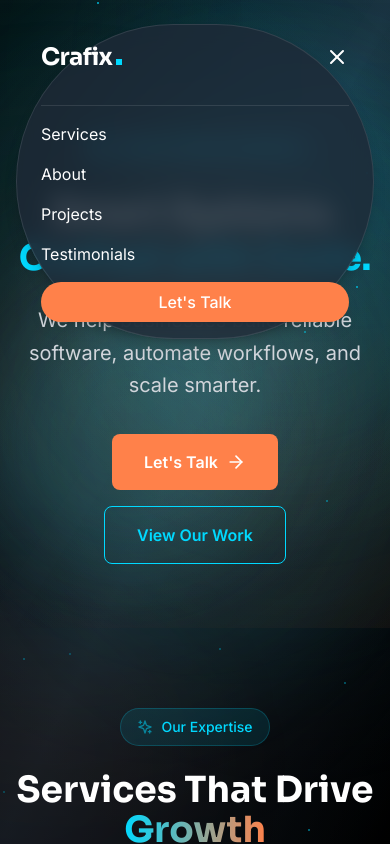
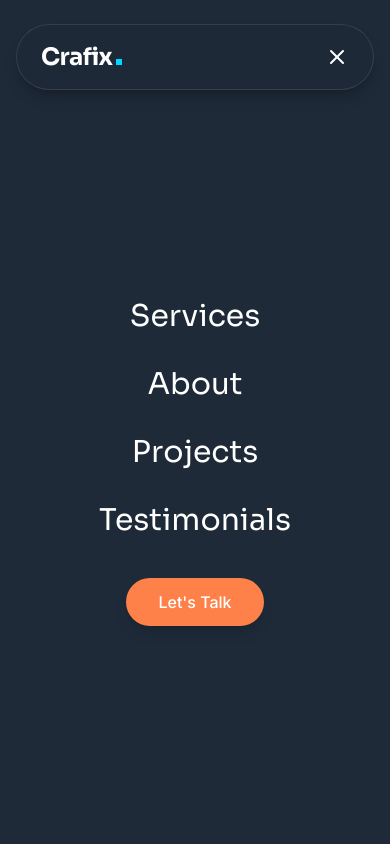
Before and after one commit to fikhaiikal/crafix, a React (Vite) app: page / in a window 390 px wide. Both pictures are taken after a click on the button "Toggle menu". Shown: the top 844 px of the page. Built offline with nearby package versions, Linux system fonts and the light colour scheme.

Commit message:
refactor header

```diff
--- a/src/components/Header.tsx
+++ b/src/components/Header.tsx
@@ -1,5 +1,5 @@
-import React, { useState } from 'react';
-import { Menu, X, Code } from 'lucide-react';
+import React, { useState, useEffect } from 'react';
+import { Menu, X } from 'lucide-react';
 
 export const Header: React.FC = () => {
   const [isMenuOpen, setIsMenuOpen] = useState(false);
@@ -8,24 +8,43 @@ export const Header: React.FC = () => {
     setIsMenuOpen(!isMenuOpen);
   };
 
+  useEffect(() => {
+    if (isMenuOpen) {
+      document.body.style.overflow = 'hidden';
+    } else {
+      document.body.style.overflow = 'unset';
+    }
+    return () => {
+      document.body.style.overflow = 'unset';
+    };
+  }, [isMenuOpen]);
+
+  const navItems = ['Services', 'About', 'Projects', 'Testimonials'];
+
   return (
-    <header className="fixed w-full top-0 z-50 px-4 sm:px-6 lg:px-8">
+    <>
+      <header className="fixed w-full top-0 z-[60] px-4 sm:px-6 lg:px-8">
         <div className="max-w-6xl mx-auto mt-6">
-        <div className="bg-dark-navy/80 backdrop-blur-md border border-white/10 rounded-full shadow-lg shadow-black/20">
+          <div className="relative bg-dark-navy/80 backdrop-blur-md border border-white/10 rounded-full shadow-lg shadow-black/20">
             <div className="px-6 lg:px-8">
               <div className="flex justify-between items-center py-4">
                 {/* Logo */}
-              <div className="flex items-baseline">
+                <div className="flex items-baseline z-10">
                   <span className="text-2xl font-bold font-sora text-white tracking-tight">Crafix</span>
                   <div className="w-[6px] h-[6px] bg-electric-cyan ml-1"></div>
                 </div>
 
                 {/* Desktop Navigation */}
                 <nav className="hidden md:flex space-x-8">
-                <a href="#services" className="text-white hover:text-electric-cyan transition-colors duration-200 font-inter">Services</a>
-                <a href="#about" className="text-white hover:text-electric-cyan transition-colors duration-200 font-inter">About</a>
-                <a href="#projects" className="text-white hover:text-electric-cyan transition-colors duration-200 font-inter">Projects</a>
-                <a href="#testimonials" className="text-white hover:text-electric-cyan transition-colors duration-200 font-inter">Testimonials</a>
+                  {navItems.map((item) => (
+                    <a
+                      key={item}
+                      href={`#${item.toLowerCase()}`}
+                      className="text-white hover:text-electric-cyan transition-colors duration-200 font-inter"
+                    >
+                      {item}
+                    </a>
+                  ))}
                 </nav>
 
                 {/* CTA Button */}
@@ -38,29 +57,60 @@ export const Header: React.FC = () => {
                 {/* Mobile Menu Button */}
                 <button
                   onClick={toggleMenu}
-                className="md:hidden text-white hover:text-electric-cyan transition-colors duration-200"
+                  className="md:hidden text-white hover:text-electric-cyan transition-colors duration-200 z-10"
+                  aria-label="Toggle menu"
                 >
-                {isMenuOpen ? <X className="h-6 w-6" /> : <Menu className="h-6 w-6" />}
+                  <div className="w-6 h-6 relative">
+                    <X
+                      className={`w-6 h-6 absolute top-0 left-0 transition-all duration-300 ${
+                        isMenuOpen ? 'opacity-100 rotate-0' : 'opacity-0 -rotate-90'
+                      }`}
+                    />
+                    <Menu
+                      className={`w-6 h-6 absolute top-0 left-0 transition-all duration-300 ${
+                        isMenuOpen ? 'opacity-0 rotate-90' : 'opacity-100 rotate-0'
+                      }`}
+                    />
+                  </div>
                 </button>
               </div>
+            </div>
+          </div>
+        </div>
+      </header>
 
-            {/* Mobile Menu */}
-            {isMenuOpen && (
-              <div className="md:hidden pb-4 border-t border-white/10 mt-4 pt-4">
-                <div className="flex flex-col space-y-4">
-                  <a href="#services" className="text-white hover:text-electric-cyan transition-colors duration-200 font-inter">Services</a>
-                  <a href="#about" className="text-white hover:text-electric-cyan transition-colors duration-200 font-inter">About</a>
-                  <a href="#projects" className="text-white hover:text-electric-cyan transition-colors duration-200 font-inter">Projects</a>
-                  <a href="#testimonials" className="text-white hover:text-electric-cyan transition-colors duration-200 font-inter">Testimonials</a>
-                  <button className="bg-neon-orange hover:bg-neon-orange/90 text-white px-6 py-2 rounded-full font-medium font-inter transition-all duration-200 w-full shadow-lg">
+      {/* Fullscreen Mobile Menu */}
+      <div
+        className={`fixed inset-0 bg-dark-navy z-50 md:hidden transition-all duration-500 ease-in-out ${
+          isMenuOpen ? 'opacity-100 visible' : 'opacity-0 invisible'
+        }`}
+      >
+        <div className="flex flex-col items-center justify-center h-full space-y-10 pt-20">
+          <nav className="flex flex-col items-center space-y-8">
+            {navItems.map((item, index) => (
+              <a
+                key={item}
+                href={`#${item.toLowerCase()}`}
+                onClick={toggleMenu}
+                className={`text-3xl font-sora text-white hover:text-electric-cyan transition-all duration-300 transform ${
+                  isMenuOpen ? 'translate-y-0 opacity-100' : '-translate-y-4 opacity-0'
+                }`}
+                style={{ transitionDelay: `${index * 100 + 300}ms` }}
+              >
+                {item}
+              </a>
+            ))}
+          </nav>
+          <button
+            className={`bg-neon-orange hover:bg-neon-orange/90 text-white px-8 py-3 rounded-full font-medium font-inter transition-all duration-300 transform shadow-lg hover:scale-105 ${
+              isMenuOpen ? 'translate-y-0 opacity-100' : '-translate-y-4 opacity-0'
+            }`}
+            style={{ transitionDelay: '700ms' }}
+          >
             Let's Talk
           </button>
         </div>
       </div>
-            )}
-          </div>
-        </div>
-      </div>
-    </header>
+    </>
   );
 };
```
Lines whose indentation alone changed are shown as unchanged.
